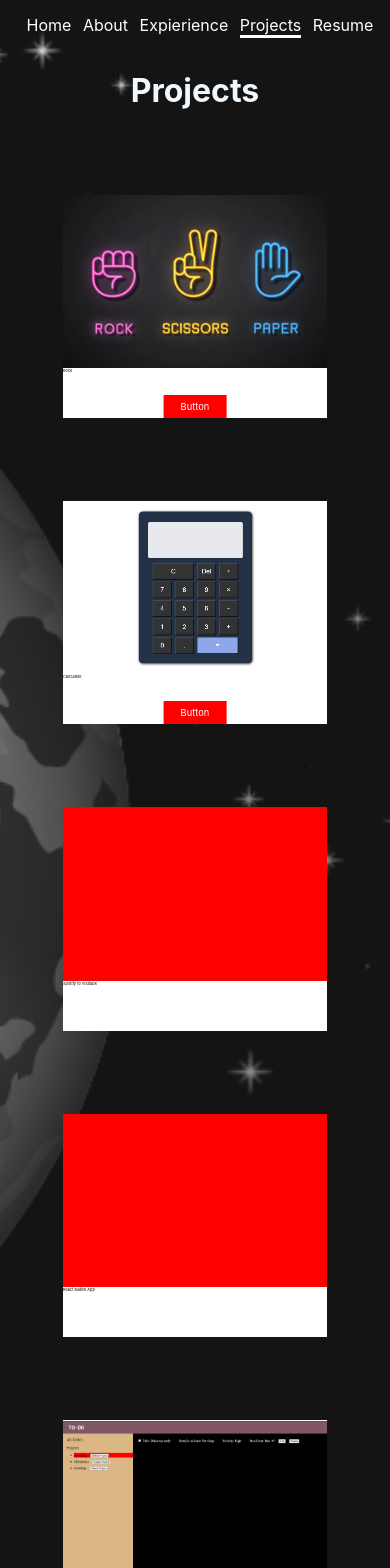
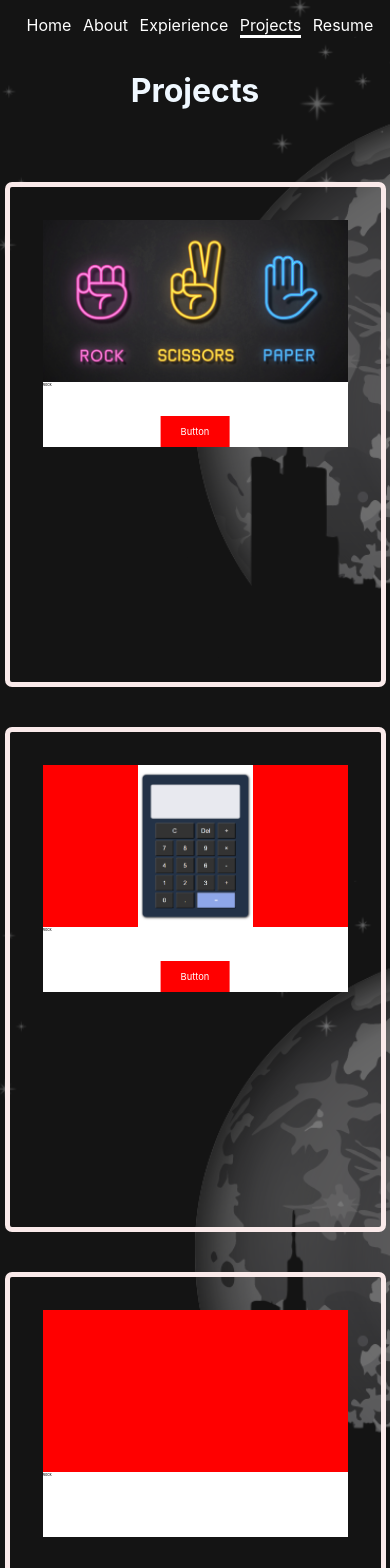
Before and after one commit to LukaTm/Portfolio, a React (Create React App) app: page /projects in a window 390 px wide. Shown: the top 1568 px of the page. Built offline with nearby package versions, Linux system fonts and the light colour scheme.

Commit message:
Non working padding

```diff
--- a/src/pages/MainHeader.module.css
+++ b/src/pages/MainHeader.module.css
@@ -4,6 +4,8 @@
     background-image: url("../pic.png");
     background-size: cover;
     background-position: right center;
+    /* background image fixed so it doesnt try to fit scrollable content */
+    background-attachment: fixed;
     overflow: auto;
     color: aliceblue;
     display: flex;
--- a/src/pages/Projecets.module.css
+++ b/src/pages/Projecets.module.css
@@ -1,8 +1,20 @@
+.title {
+    display: flex;
+    justify-content: center;
+}
+
 .container {
     display: flex;
     height: 100%;
     width: 100%;
     justify-content: center;
+}
+
+.project_container {
+    margin: 20px;
+    padding-bottom: 200px;
+    border: 5px solid rgb(250, 234, 234);
+    border-radius: 7px;
 }
 
 .section {
@@ -11,10 +23,11 @@
     padding: 30px;
     justify-content: center;
     position: relative;
-    box-sizing: border-box;
+    padding-left: 150px;
+    padding-right: 150px;
 }
 
-.section > * {
+.section > div > * {
     background-color: red;
     position: relative;
     /* flex-grow, flex-shrink, flex-basis */
@@ -26,7 +39,7 @@
     font-size: 2fr;
 }
 
-.section > *::after {
+.section > div > *::after {
     content: "";
     position: absolute;
     bottom: -65px;
@@ -37,27 +50,48 @@
     font-size: 1vw;
 }
 
-.section > div:first-child::after {
+@media (max-width: 630px) {
+    .button {
+        bottom: -65px;
+        padding: 6px 17px;
+        font-size: 0.8em;
+    }
+    .section > div > *::after {
+        height: 65px;
+        bottom: -65x;
+    }
+
+    .section > div > * {
+        flex-shrink: 1;
+        max-width: 100%;
+        min-width: calc((100vw - 0px) - 85px);
+        min-height: calc((100vw - 0px) / 2 - 33px);
+        flex-basis: 100%;
+        font-size: 3vw;
+    }
+}
+
+.section > div > div:first-child::after {
     content: "Rock";
     color: black;
 }
 
-.section > div:nth-child(2):after {
+.section > div > div:nth-child(2):after {
     content: "Calculator";
     color: black;
 }
 
-.section > div:nth-child(3)::after {
+.section > div > div:nth-child(3)::after {
     content: "Spotify to Youtube";
     color: black;
 }
 
-.section > div:nth-child(4)::after {
+.section > div > div:nth-child(4)::after {
     content: "React Native App";
     color: black;
 }
 
-.section > div:nth-child(5)::after {
+.section > div > div:nth-child(5)::after {
     content: "Todo app";
     color: black;
 }
@@ -72,32 +106,6 @@
     left: 50%;
     transform: translateX(-50%);
     z-index: 1;
-}
-
-.title {
-    display: flex;
-    justify-content: center;
-}
-
-@media (max-width: 630px) {
-    .button {
-        bottom: -50px;
-        padding: 6px 17px;
-        font-size: 0.8em;
-    }
-    .section > *::after {
-        height: 50px;
-        bottom: -50px;
-    }
-
-    .section > * {
-        flex-shrink: 1;
-        max-width: 100%;
-        min-width: calc((100vw - 40px) / 2);
-        min-height: calc((100vw - 40px) / 2 * 0.99);
-        flex-basis: 100%;
-        font-size: 3vw;
-    }
 }
 
 .rock {
--- a/src/pages/Projects.js
+++ b/src/pages/Projects.js
@@ -9,16 +9,29 @@ function Projects() {
 
             <div className={styles.container}>
                 <section className={styles.section}>
+                    <div className={styles.project_container}>
                         <div className={styles.rock}>
                             <div className={styles.button}>Button</div>
                         </div>
+                    </div>
+
+                    <div className={styles.project_container}>
                         <div className={styles.calc}>
                             <div className={styles.button}>Button</div>
                         </div>
+                    </div>
+
+                    <div className={styles.project_container}>
                         <div></div>
+                    </div>
+
+                    <div className={styles.project_container}>
                         <div></div>
+                    </div>
+                    <div className={styles.project_container}>
                         <div className={styles.todo}>
                             <div className={styles.button}>Button</div>
+                        </div>
                     </div>
                 </section>
             </div>
```
Lines whose indentation alone changed are shown as unchanged.
